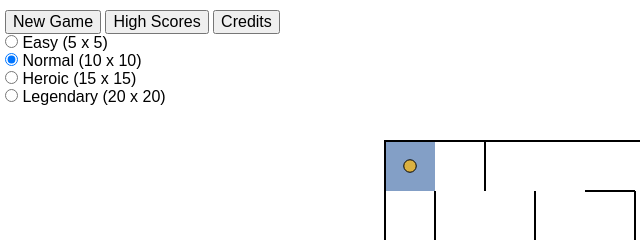
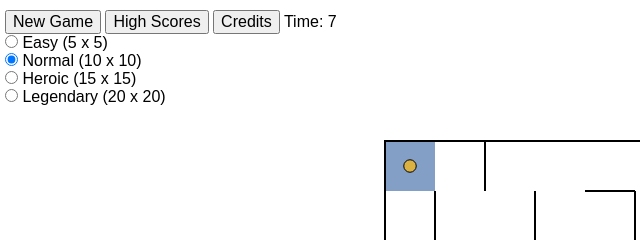
Before and after one commit to kevinmanncito/homework, a plain HTML site: page game-dev/homework2/index.html in a window 1280 px wide. Both pictures are taken after a click on the button "New Game". Shown: the top 240 px of the page, 5-645 px from the left. Drawn offline with Linux system fonts and the light colour scheme.

Commit message:
Adding the timer

```diff
--- a/game-dev/homework2/index.html
+++ b/game-dev/homework2/index.html
@@ -13,6 +13,7 @@
   <button id="newGame">New Game</button>
   <button id="highScores">High Scores</button>
   <button id="credits">Credits</button>
+  <span id="time">0:00</span>
   <form action="">
     <input type="radio" name="difficulty" value="5">&nbsp;Easy (5 x 5)<br>
     <input type="radio" name="difficulty" value="10" checked="checked">&nbsp;Normal (10 x 10)<br>
--- a/game-dev/homework2/scripts/renderer.js
+++ b/game-dev/homework2/scripts/renderer.js
@@ -656,6 +656,7 @@ MYGAME.initialize = (function initialize(graphics, images, input, size) {
     lastTimeStamp = time;
 
     keyboard.update(elapsedTime);
+    var timer = document.getElementById('time').innerHTML = 'Time: ' + String(Math.floor(parseInt(time)/1000));
 
     var currentIndices = explorer.findCurrentCell();
     if (currentIndices.row === size-1 && currentIndices.col === size-1 && !done) {
```
